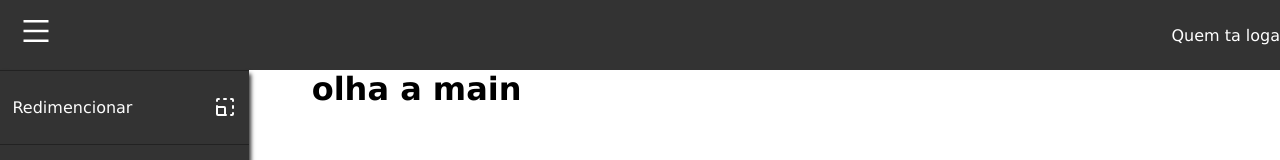
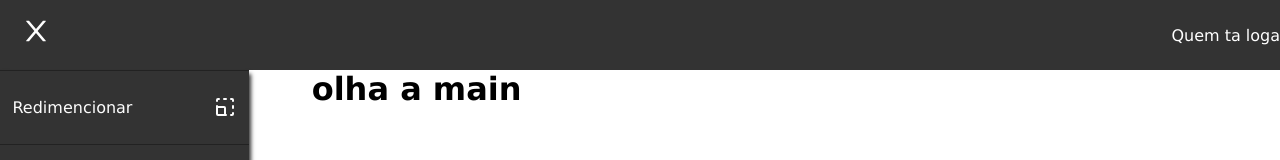
Before and after one commit to Joao-Pedro15/devHelper-frontend, a React (Create React App) app in the folder client/: page /home in a window 1280 px wide. Shown: the top 160 px of the page. Built offline with nearby package versions, Linux system fonts and the light colour scheme.

Commit message:
feat: create a state from open or close sidemenu

```diff
--- a/client/src/components/Header/index.tsx
+++ b/client/src/components/Header/index.tsx
@@ -1,14 +1,21 @@
-import React from 'react'
+import React, { Dispatch, SetStateAction, useState } from 'react'
 import * as S from './style'
 import { AiOutlineMenu, AiOutlineClose } from "react-icons/ai";
 
+type IProps = {
+  toggle: boolean,
+  setToggle: Dispatch<SetStateAction<boolean>>
+}
 
-export function Header() {
-  const toggle = true
+export function Header({ setToggle, toggle } : IProps) {
   return (
     <S.Container>
       <div>
-        <button>{toggle ? <AiOutlineMenu/> : <AiOutlineClose />}</button>
+        <button
+        onClick={() => setToggle(!toggle)}
+        >
+          {!toggle ? <AiOutlineMenu/> : <AiOutlineClose />}
+        </button>
       </div>
       <div>Quem ta logado</div>
     </S.Container>
--- a/client/src/components/Layout/index.tsx
+++ b/client/src/components/Layout/index.tsx
@@ -1,17 +1,17 @@
-import React, { ReactNode } from 'react'
+import React, { ReactNode, useState } from 'react'
 import { Header } from '../Header'
 import { Sidebar } from '../Sidebar'
 import * as S from './style'
 
 type IProps = {
   children: ReactNode
-  isToggle: boolean
 }
 
-export function Layout({ children, isToggle } : IProps) {
+export function Layout({ children } : IProps) {
+  const [toggle, setToggle] = useState<boolean>(true)
   return (
-    <S.Container isToggle={isToggle}>
-      <Header />
+    <S.Container isToggle={toggle}>
+      <Header setToggle={setToggle} toggle={toggle} />
       <Sidebar />
       { children }
     </S.Container>
--- a/client/src/pages/Home/index.tsx
+++ b/client/src/pages/Home/index.tsx
@@ -3,7 +3,7 @@ import { Layout } from '../../components/Layout'
 
 export function Home() {
   return (
-    <Layout isToggle={true}>
+    <Layout>
       <main>
         <h1>olha a main</h1>
       </main>
```
